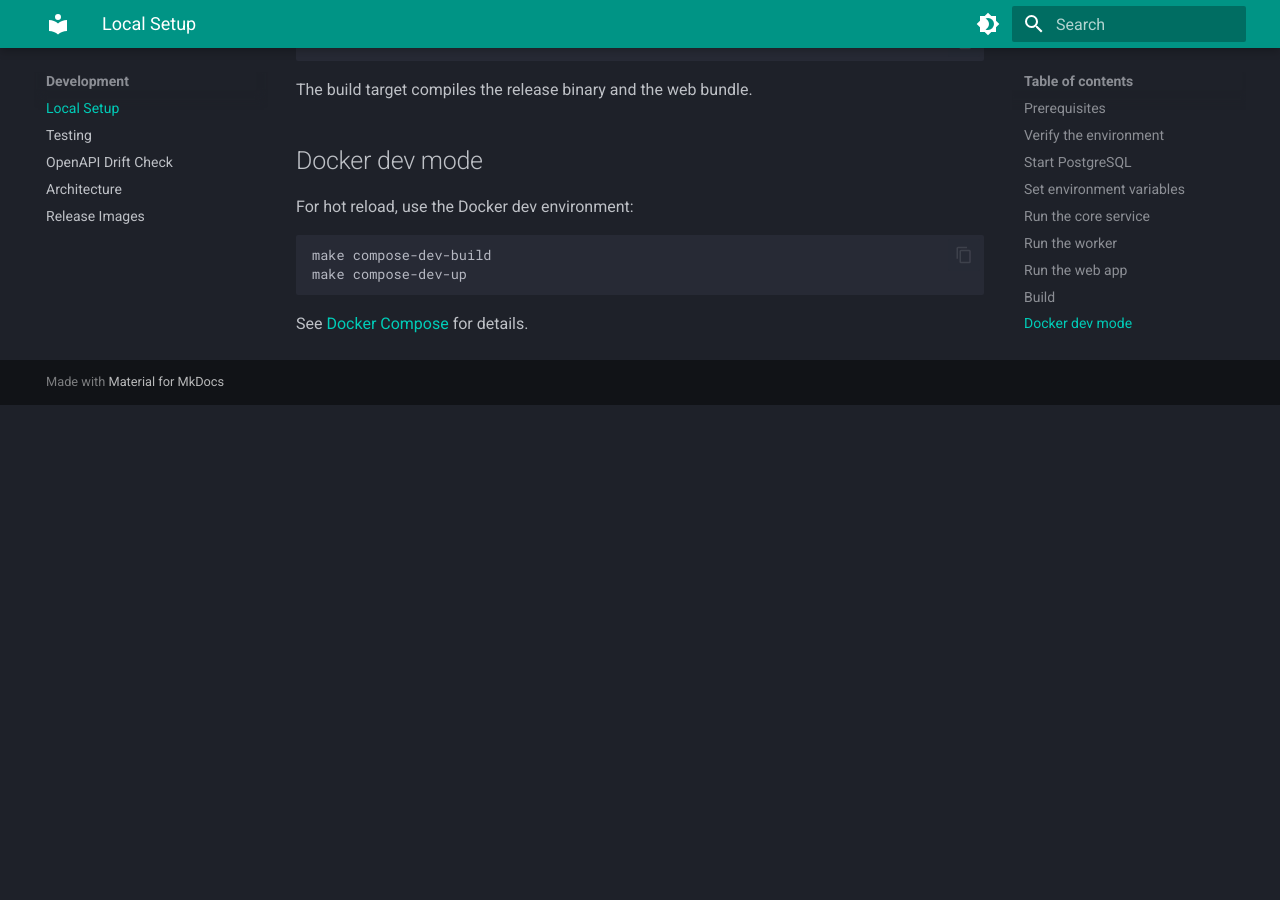
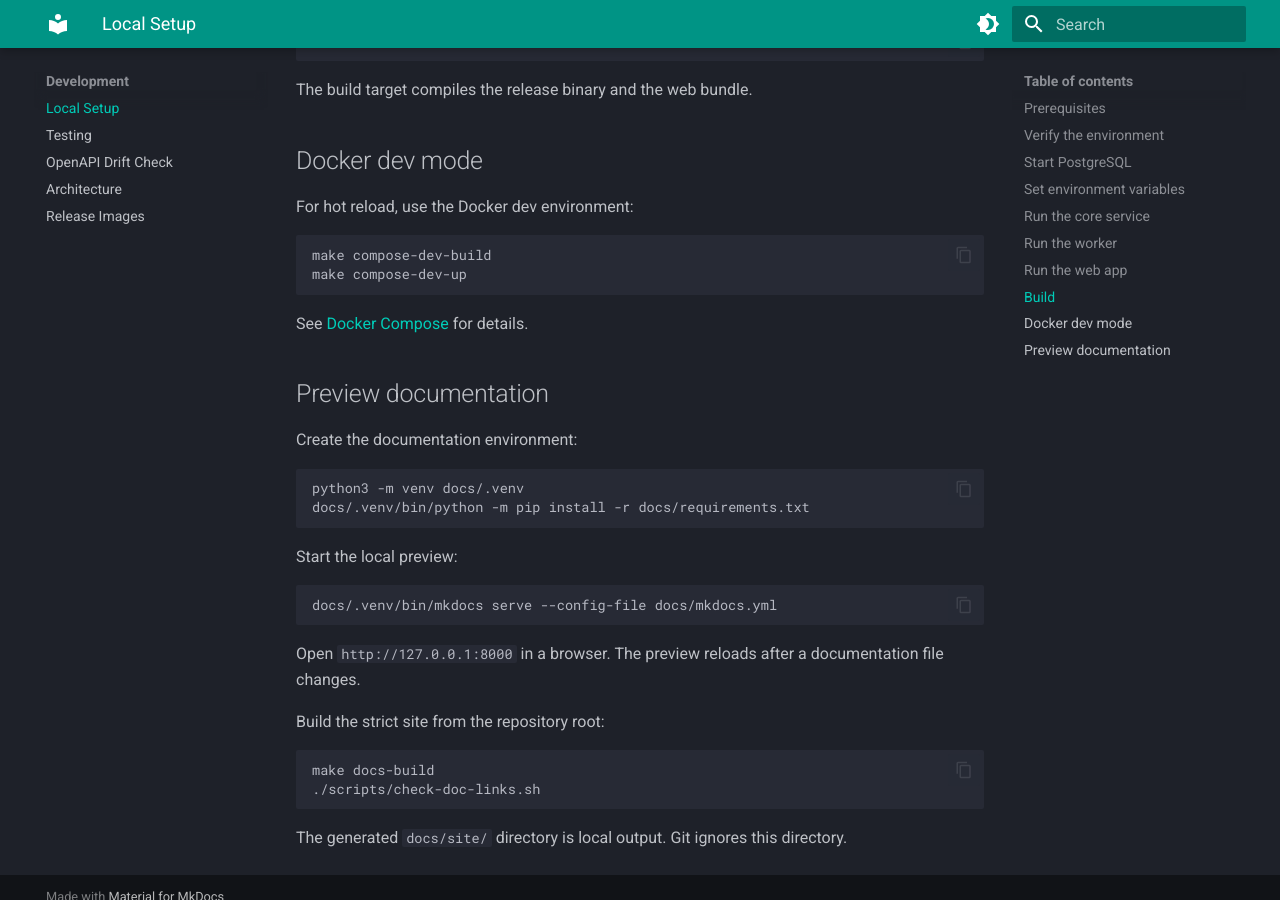
Before and after one commit to NathanBland/iptv-relay, an MkDocs documentation site: the page built from docs/docs/development/local-setup.md, in a window 1280 px wide and 900 px high, scrolled down 2073 px. Built offline with MkDocs 1.6.1 and Material for MkDocs 9.7.7, drawn with Linux system fonts in a browser that asks for light colours; before the commit the page ends 2478 px from its top, so only the background shows below that.

Commit message:
Harden documentation publishing

````diff
--- a/docs/docs/development/local-setup.md
+++ b/docs/docs/development/local-setup.md
@@ -100,3 +100,29 @@
 ```
 
 See [Docker Compose](../configuration/docker-compose.md#dev-mode) for details.
+
+## Preview documentation
+
+Create the documentation environment:
+
+```bash
+python3 -m venv docs/.venv
+docs/.venv/bin/python -m pip install -r docs/requirements.txt
+```
+
+Start the local preview:
+
+```bash
+docs/.venv/bin/mkdocs serve --config-file docs/mkdocs.yml
+```
+
+Open `http://127.0.0.1:8000` in a browser. The preview reloads after a documentation file changes.
+
+Build the strict site from the repository root:
+
+```bash
+make docs-build
+./scripts/check-doc-links.sh
+```
+
+The generated `docs/site/` directory is local output. Git ignores this directory.
--- a/docs/mkdocs.yml
+++ b/docs/mkdocs.yml
@@ -1,6 +1,6 @@
 site_name: IPTV Gateway
 site_description: IPTV management and media gateway
-site_url: https://nathanbland.github.io/iptv/
+site_url: https://nathanbland.github.io/iptv-relay/
 theme:
   name: material
   features:
--- a/docs/requirements.txt
+++ b/docs/requirements.txt
@@ -1 +1,2 @@
-mkdocs-material>=9.5
+mkdocs==1.6.1
+mkdocs-material==9.7.7
````
Also changed, not shown: README.md, 3 other files.
